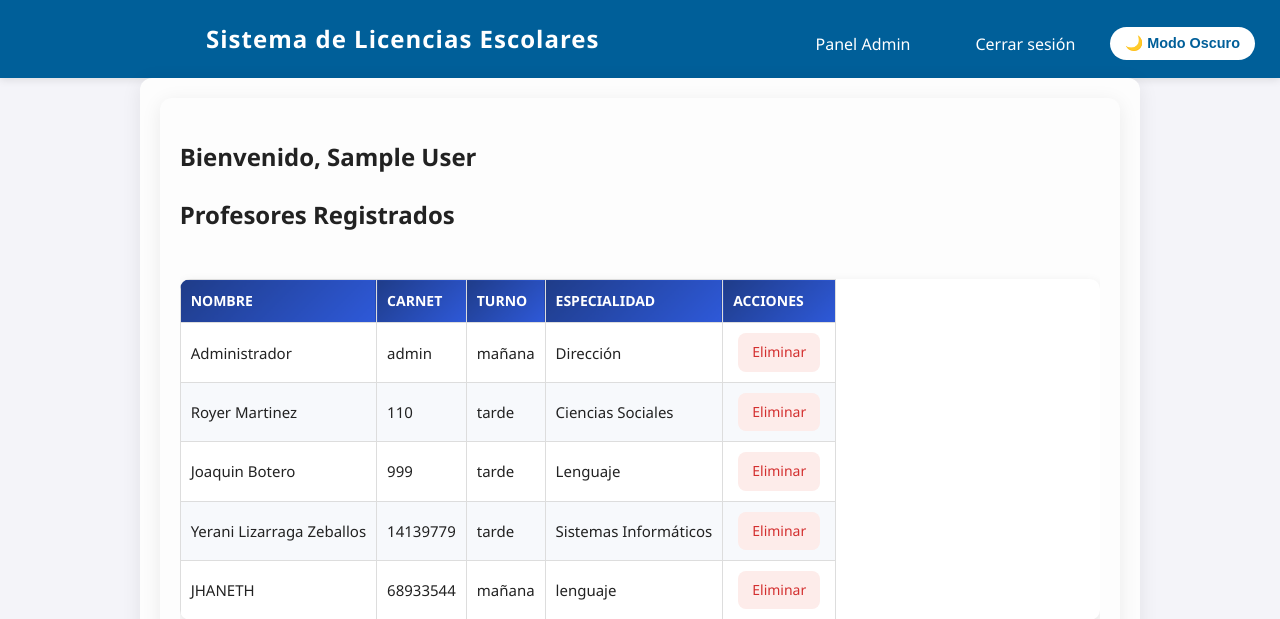
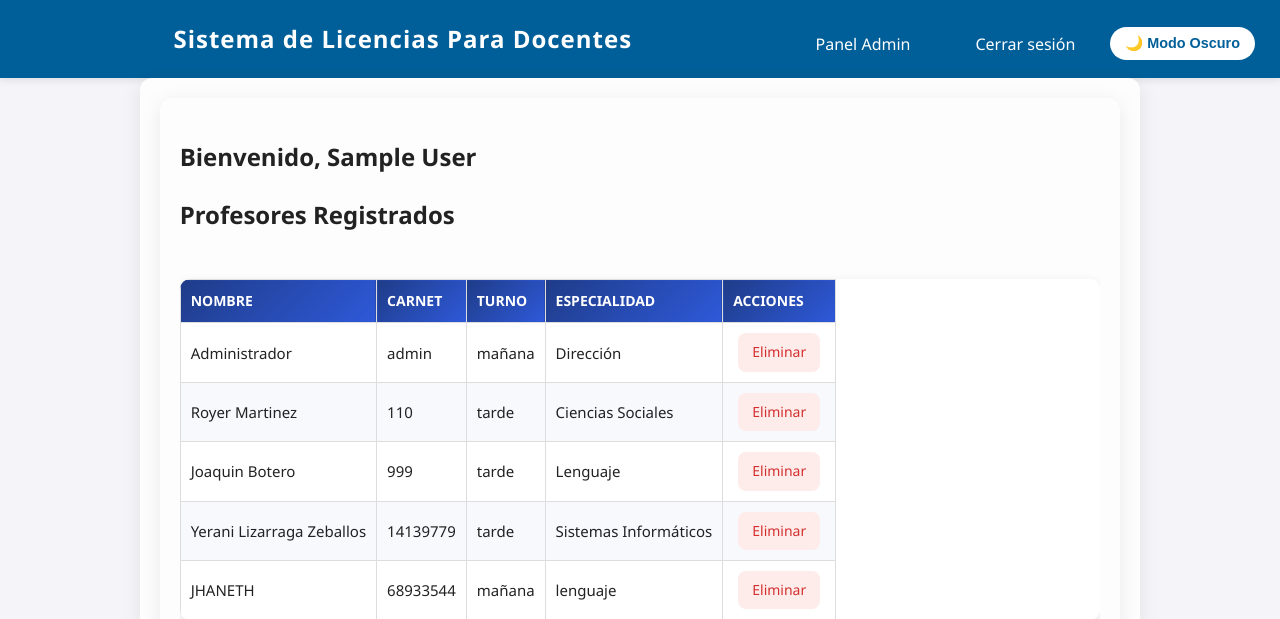
Before and after one commit to esmxpro/GESTION-de-licenciasJAP, a Flask app: page /dashboard_admin in a window 1280 px wide. Shown: the top 619 px of the page. Run offline with Flask 3, Linux system fonts and the light colour scheme; the visitor is signed in with stand-in values (Sample User, id 1); data comes from the database, SQL or seed files in the repository.

Commit message:
Actualización de base.html y eliminación de requirements.txt

```diff
--- a/templates/base.html
+++ b/templates/base.html
@@ -180,7 +180,7 @@
 <body>
   <header>
     <div class="navbar">
-      <h1>Sistema de Licencias Escolares</h1>
+      <h1>Sistema de Licencias Para Docentes</h1>
       <nav>
         {% if session.get('user_role') %}
           {% if session['user_role'] == 'admin' %}
```
Also changed, not shown: requirements.txt (deleted, +0 -8 lines).
